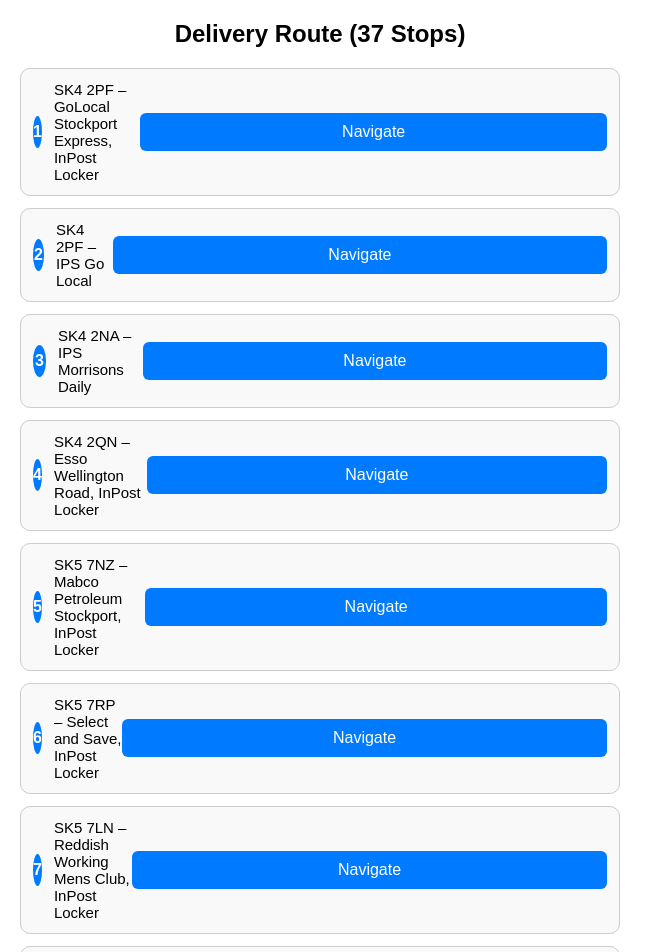
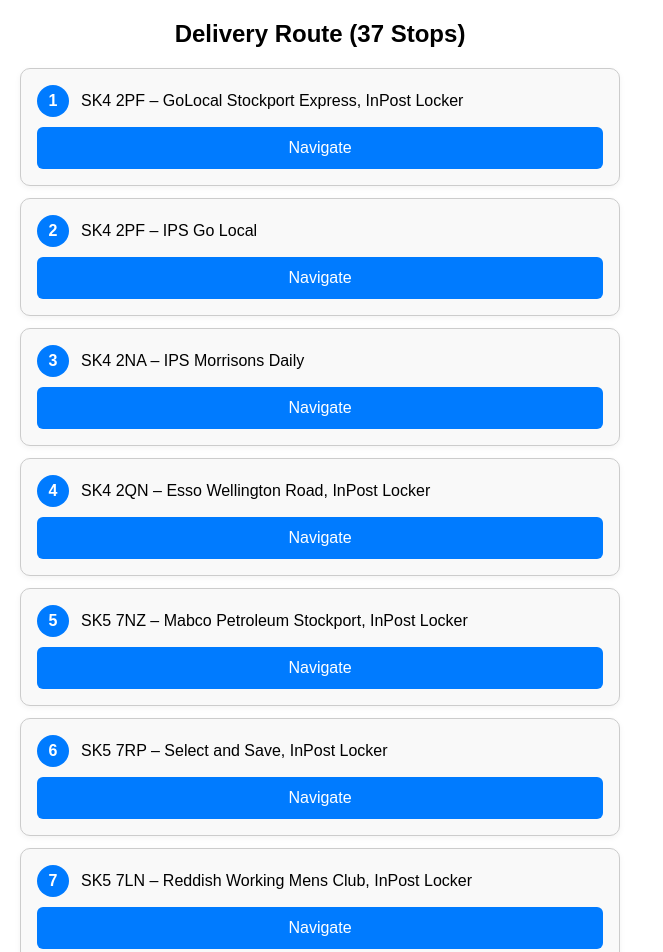
Before and after one commit to aubadahe/Delivery-Route-Web-App, a plain HTML site: page index.html in a window 1280 px wide. Shown: the top 952 px of the page, without its empty margins (0-663 px from the left). Drawn offline with Linux system fonts and the light colour scheme.

Commit message:
Update index.html

```diff
--- a/index.html
+++ b/index.html
@@ -13,26 +13,21 @@
     h2 {
       text-align: center;
     }
-    input, button {
-      padding: 10px;
-      margin: 5px 0;
-      width: 100%;
-      font-size: 16px;
-    }
     .stop {
       display: flex;
-      align-items: center;
-      justify-content: space-between;
+      flex-direction: column;
       margin-top: 12px;
-      padding: 12px;
+      padding: 16px;
       border: 1px solid #ccc;
       border-radius: 10px;
       background: #f9f9f9;
+      box-shadow: 0 2px 6px rgba(0, 0, 0, 0.05);
     }
-    .stop-info {
+    .stop-header {
       display: flex;
       align-items: center;
-      flex: 1;
+      margin-bottom: 10px;
+      flex-wrap: wrap;
     }
     .bubble {
       background-color: #007bff;
@@ -46,19 +41,24 @@
       justify-content: center;
       margin-right: 12px;
       font-size: 16px;
+      flex-shrink: 0;
     }
     .stop-text {
-      font-size: 15px;
-      flex-wrap: wrap;
+      font-size: 16px;
+      word-wrap: break-word;
+      flex: 1;
+      min-width: 0;
     }
     .navigate-btn {
       background-color: #007bff;
       color: white;
       border: none;
       border-radius: 6px;
-      padding: 10px 18px;
+      padding: 12px;
       font-size: 16px;
       cursor: pointer;
+      width: 100%;
+      transition: background-color 0.2s;
     }
     .navigate-btn:hover {
       background-color: #0056b3;
@@ -67,7 +67,6 @@
 </head>
 <body>
   <h2>Delivery Route (37 Stops)</h2>
-
   <div id="stopsList"></div>
 
   <script>
@@ -115,22 +114,22 @@
       const list = document.getElementById('stopsList');
       list.innerHTML = '';
       stops.forEach((stop, index) => {
-        const div = document.createElement('div');
-        div.className = 'stop';
+        const container = document.createElement('div');
+        container.className = 'stop';
 
-        const info = document.createElement('div');
-        info.className = 'stop-info';
+        const header = document.createElement('div');
+        header.className = 'stop-header';
 
-        const numberBubble = document.createElement('div');
-        numberBubble.className = 'bubble';
-        numberBubble.textContent = index + 1;
+        const bubble = document.createElement('div');
+        bubble.className = 'bubble';
+        bubble.textContent = index + 1;
 
-        const addressText = document.createElement('div');
-        addressText.className = 'stop-text';
-        addressText.textContent = stop;
+        const text = document.createElement('div');
+        text.className = 'stop-text';
+        text.textContent = stop;
 
-        info.appendChild(numberBubble);
-        info.appendChild(addressText);
+        header.appendChild(bubble);
+        header.appendChild(text);
 
         const navBtn = document.createElement('button');
         navBtn.className = 'navigate-btn';
@@ -140,9 +139,9 @@
           window.open(`https://www.google.com/maps/dir/?api=1&destination=${encoded}`, '_blank');
         };
 
-        div.appendChild(info);
-        div.appendChild(navBtn);
-        list.appendChild(div);
+        container.appendChild(header);
+        container.appendChild(navBtn);
+        list.appendChild(container);
       });
     }
 
```
